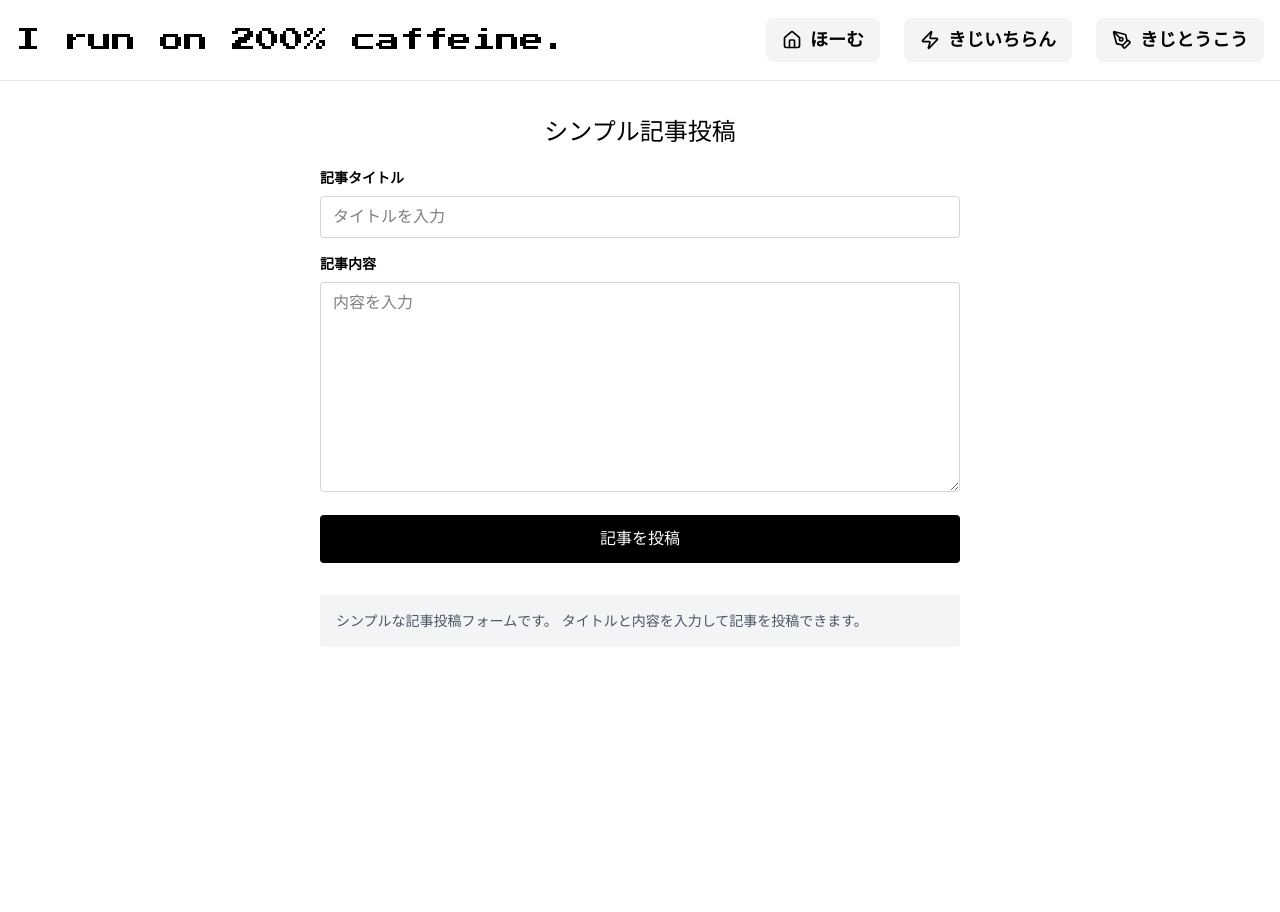
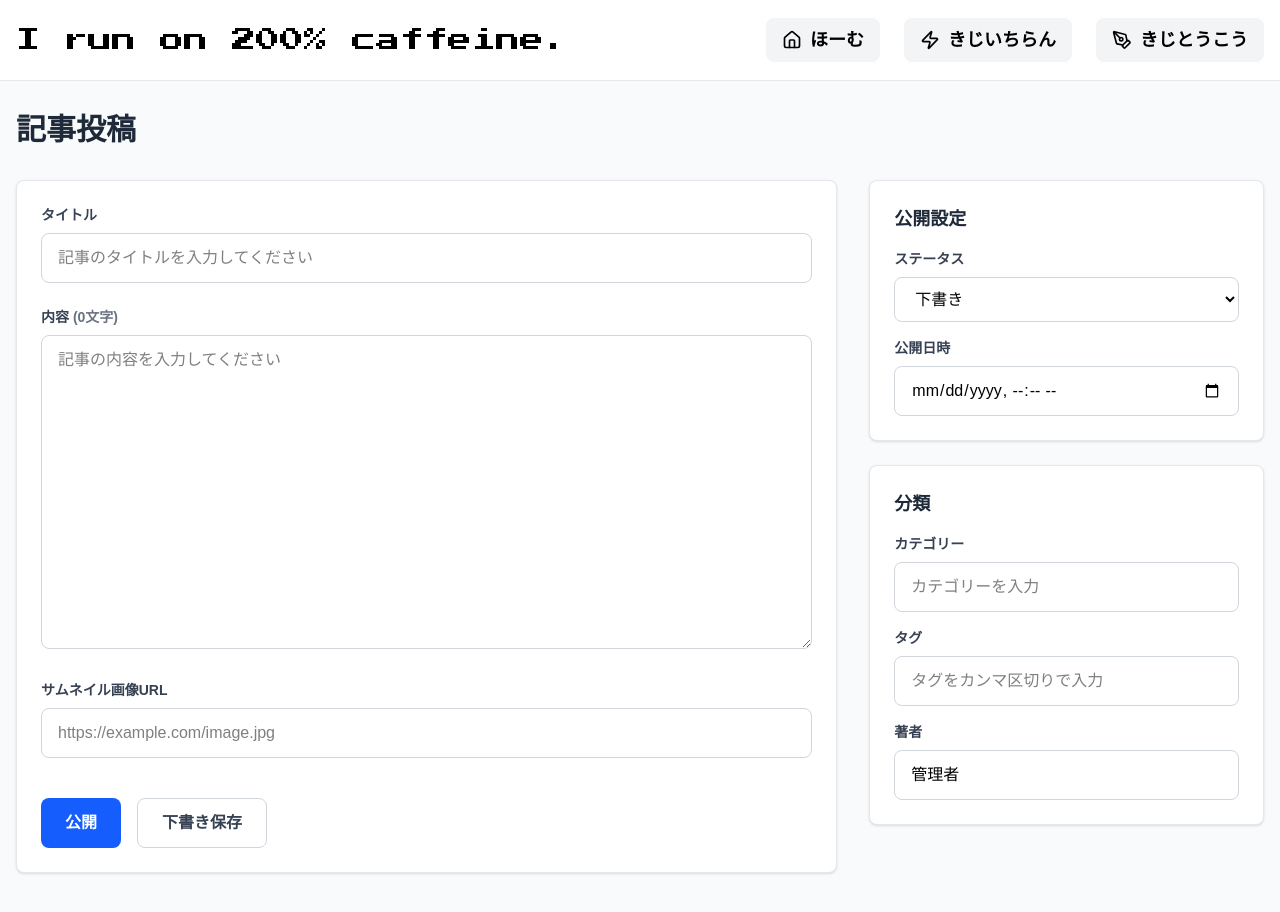
Before and after one commit to yuinukai/iro_ni_ikiru, a Next.js app: page /admin/simple-production in a window 1280 px wide. Shown: the top 912 px of the page. Before the commit the page ends 800 px from the top, so only its background shows below. Built offline with nearby package versions, Linux system fonts and the light colour scheme.

Commit message:
WordPress-like article posting interface with advanced features - 3-stage review completed

```diff
--- a/src/app/admin/simple-production/page.tsx
+++ b/src/app/admin/simple-production/page.tsx
@@ -1,15 +1,27 @@
 'use client';
 
-import { useState } from 'react';
+import { useState, useEffect } from 'react';
 import { motion } from 'framer-motion';
 import Navigation from '@/components/Navigation';
 
 export default function SimpleProductionAdminPage() {
   const [title, setTitle] = useState('');
   const [content, setContent] = useState('');
+  const [thumbnail, setThumbnail] = useState('');
+  const [category, setCategory] = useState('');
+  const [tags, setTags] = useState('');
+  const [author, setAuthor] = useState('管理者');
+  const [publishedAt, setPublishedAt] = useState('');
+  const [status, setStatus] = useState<'draft' | 'published'>('draft');
   const [loading, setLoading] = useState(false);
   const [message, setMessage] = useState('');
   const [messageType, setMessageType] = useState<'success' | 'error'>('success');
+  const [charCount, setCharCount] = useState(0);
+
+  // 文字数カウンター
+  useEffect(() => {
+    setCharCount(content.length);
+  }, [content]);
 
   const handleSubmit = async (e: React.FormEvent) => {
     e.preventDefault();
@@ -29,7 +41,13 @@ export default function SimpleProductionAdminPage() {
         headers: { 'Content-Type': 'application/json' },
         body: JSON.stringify({
           title,
-          content
+          content,
+          thumbnail,
+          category,
+          tags: tags.split(',').map(tag => tag.trim()).filter(tag => tag),
+          author,
+          publishedAt: publishedAt || new Date().toISOString(),
+          status
         })
       });
 
@@ -41,6 +59,12 @@ export default function SimpleProductionAdminPage() {
         // フォームをリセット
         setTitle('');
         setContent('');
+        setThumbnail('');
+        setCategory('');
+        setTags('');
+        setAuthor('管理者');
+        setPublishedAt('');
+        setStatus('draft');
       } else {
         console.error('API Error:', data);
         setMessage(data.error || `エラーが発生しました (${response.status})`);
@@ -55,70 +79,216 @@ export default function SimpleProductionAdminPage() {
     }
   };
 
+  const handleSaveDraft = async () => {
+    setStatus('draft');
+    setLoading(true);
+    setMessage('');
+
+    try {
+      const response = await fetch('/api/articles/simple-production', {
+        method: 'POST',
+        headers: { 'Content-Type': 'application/json' },
+        body: JSON.stringify({
+          title: title || '下書き',
+          content: content || '下書き内容',
+          thumbnail,
+          category,
+          tags: tags.split(',').map(tag => tag.trim()).filter(tag => tag),
+          author,
+          publishedAt: publishedAt || new Date().toISOString(),
+          status: 'draft'
+        })
+      });
+
+      const data = await response.json();
+
+      if (response.ok) {
+        setMessage('下書きを保存しました！');
+        setMessageType('success');
+      } else {
+        setMessage(data.error || '下書きの保存に失敗しました');
+        setMessageType('error');
+      }
+    } catch (error) {
+      console.error('Error:', error);
+      setMessage('下書きの保存に失敗しました');
+      setMessageType('error');
+    } finally {
+      setLoading(false);
+    }
+  };
+
   return (
     <>
       <Navigation />
-      <main className="min-h-screen pt-20 pb-20 bg-white text-black">
-        <div className="container mx-auto px-4 py-8 max-w-2xl">
+      <main className="min-h-screen pt-20 pb-20 bg-gray-50">
+        <div className="container mx-auto px-4 py-8 max-w-7xl">
           <motion.h1
-            className="text-2xl font-bold mb-6 press-start-2p-regular text-center"
+            className="text-3xl font-bold mb-8 text-gray-800"
             initial={{ opacity: 0, y: -20 }}
             animate={{ opacity: 1, y: 0 }}
           >
-            シンプル記事投稿
+            記事投稿
           </motion.h1>
 
+          <div className="grid grid-cols-1 lg:grid-cols-3 gap-8">
+            {/* メインコンテンツエリア */}
+            <div className="lg:col-span-2">
+
               {message && (
-            <div className={`mb-6 p-4 rounded ${
-              messageType === 'error' ? 'bg-red-100 text-red-700' : 'bg-green-100 text-green-700'
+                <div className={`mb-6 p-4 rounded-lg ${
+                  messageType === 'error' ? 'bg-red-50 border border-red-200 text-red-700' : 'bg-green-50 border border-green-200 text-green-700'
                 }`}>
                   {message}
                 </div>
               )}
 
-          <form onSubmit={handleSubmit} className="space-y-4">
+              <div className="bg-white rounded-lg shadow-sm border border-gray-200 p-6">
+                <form onSubmit={handleSubmit} className="space-y-6">
+                  {/* タイトル */}
                   <div>
-              <label className="block text-sm font-bold mb-2">
-                記事タイトル
+                    <label className="block text-sm font-semibold text-gray-700 mb-2">
+                      タイトル
                     </label>
                     <input
                       type="text"
                       value={title}
                       onChange={(e) => setTitle(e.target.value)}
-                className="w-full px-3 py-2 border border-gray-300 rounded"
-                placeholder="タイトルを入力"
+                      className="w-full px-4 py-3 border border-gray-300 rounded-lg focus:ring-2 focus:ring-blue-500 focus:border-transparent"
+                      placeholder="記事のタイトルを入力してください"
                     />
                   </div>
 
+                  {/* 内容 */}
                   <div>
-              <label className="block text-sm font-bold mb-2">
-                記事内容
+                    <label className="block text-sm font-semibold text-gray-700 mb-2">
+                      内容 <span className="text-gray-500">({charCount}文字)</span>
                     </label>
                     <textarea
                       value={content}
                       onChange={(e) => setContent(e.target.value)}
-                rows={8}
-                className="w-full px-3 py-2 border border-gray-300 rounded"
-                placeholder="内容を入力"
+                      rows={12}
+                      className="w-full px-4 py-3 border border-gray-300 rounded-lg focus:ring-2 focus:ring-blue-500 focus:border-transparent"
+                      placeholder="記事の内容を入力してください"
                     />
                   </div>
 
+                  {/* サムネイル画像 */}
+                  <div>
+                    <label className="block text-sm font-semibold text-gray-700 mb-2">
+                      サムネイル画像URL
+                    </label>
+                    <input
+                      type="url"
+                      value={thumbnail}
+                      onChange={(e) => setThumbnail(e.target.value)}
+                      className="w-full px-4 py-3 border border-gray-300 rounded-lg focus:ring-2 focus:ring-blue-500 focus:border-transparent"
+                      placeholder="https://example.com/image.jpg"
+                    />
+                  </div>
+
+                  {/* ボタン群 */}
+                  <div className="flex gap-4 pt-4">
                     <button
                       type="submit"
                       disabled={loading}
-              className={`w-full px-6 py-3 text-white rounded ${
-                loading ? 'bg-gray-400' : 'bg-black hover:bg-gray-800'
+                      className={`px-6 py-3 rounded-lg font-semibold ${
+                        loading ? 'bg-gray-400 text-white' : 'bg-blue-600 hover:bg-blue-700 text-white'
                       }`}
                     >
-              {loading ? '投稿中...' : '記事を投稿'}
+                      {loading ? '投稿中...' : '公開'}
                     </button>
+                    <button
+                      type="button"
+                      onClick={handleSaveDraft}
+                      disabled={loading}
+                      className={`px-6 py-3 rounded-lg font-semibold border ${
+                        loading ? 'bg-gray-100 text-gray-400 border-gray-200' : 'bg-white hover:bg-gray-50 text-gray-700 border-gray-300'
+                      }`}
+                    >
+                      下書き保存
+                    </button>
+                  </div>
                 </form>
+              </div>
+            </div>
 
-          <div className="mt-8 p-4 bg-gray-100 rounded">
-            <p className="text-sm text-gray-600">
-              シンプルな記事投稿フォームです。
-              タイトルと内容を入力して記事を投稿できます。
-            </p>
+            {/* サイドバー */}
+            <div className="space-y-6">
+              {/* 公開設定 */}
+              <div className="bg-white rounded-lg shadow-sm border border-gray-200 p-6">
+                <h3 className="text-lg font-semibold text-gray-800 mb-4">公開設定</h3>
+                <div className="space-y-4">
+                  <div>
+                    <label className="block text-sm font-semibold text-gray-700 mb-2">
+                      ステータス
+                    </label>
+                    <select
+                      value={status}
+                      onChange={(e) => setStatus(e.target.value as 'draft' | 'published')}
+                      className="w-full px-4 py-3 border border-gray-300 rounded-lg focus:ring-2 focus:ring-blue-500 focus:border-transparent"
+                    >
+                      <option value="draft">下書き</option>
+                      <option value="published">公開</option>
+                    </select>
+                  </div>
+                  <div>
+                    <label className="block text-sm font-semibold text-gray-700 mb-2">
+                      公開日時
+                    </label>
+                    <input
+                      type="datetime-local"
+                      value={publishedAt}
+                      onChange={(e) => setPublishedAt(e.target.value)}
+                      className="w-full px-4 py-3 border border-gray-300 rounded-lg focus:ring-2 focus:ring-blue-500 focus:border-transparent"
+                    />
+                  </div>
+                </div>
+              </div>
+
+              {/* カテゴリー・タグ */}
+              <div className="bg-white rounded-lg shadow-sm border border-gray-200 p-6">
+                <h3 className="text-lg font-semibold text-gray-800 mb-4">分類</h3>
+                <div className="space-y-4">
+                  <div>
+                    <label className="block text-sm font-semibold text-gray-700 mb-2">
+                      カテゴリー
+                    </label>
+                    <input
+                      type="text"
+                      value={category}
+                      onChange={(e) => setCategory(e.target.value)}
+                      className="w-full px-4 py-3 border border-gray-300 rounded-lg focus:ring-2 focus:ring-blue-500 focus:border-transparent"
+                      placeholder="カテゴリーを入力"
+                    />
+                  </div>
+                  <div>
+                    <label className="block text-sm font-semibold text-gray-700 mb-2">
+                      タグ
+                    </label>
+                    <input
+                      type="text"
+                      value={tags}
+                      onChange={(e) => setTags(e.target.value)}
+                      className="w-full px-4 py-3 border border-gray-300 rounded-lg focus:ring-2 focus:ring-blue-500 focus:border-transparent"
+                      placeholder="タグをカンマ区切りで入力"
+                    />
+                  </div>
+                  <div>
+                    <label className="block text-sm font-semibold text-gray-700 mb-2">
+                      著者
+                    </label>
+                    <input
+                      type="text"
+                      value={author}
+                      onChange={(e) => setAuthor(e.target.value)}
+                      className="w-full px-4 py-3 border border-gray-300 rounded-lg focus:ring-2 focus:ring-blue-500 focus:border-transparent"
+                      placeholder="著者名"
+                    />
+                  </div>
+                </div>
+              </div>
+            </div>
           </div>
         </div>
       </main>
```
Lines whose indentation alone changed are shown as unchanged.
